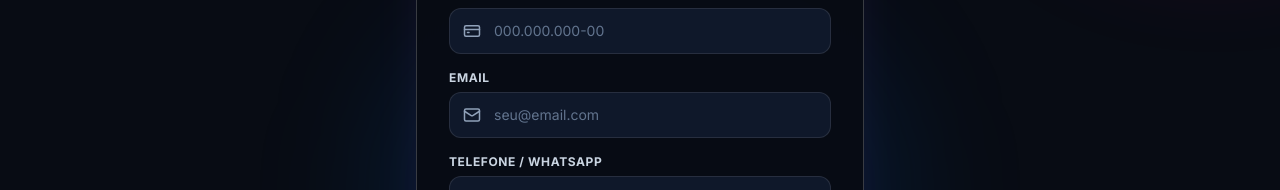
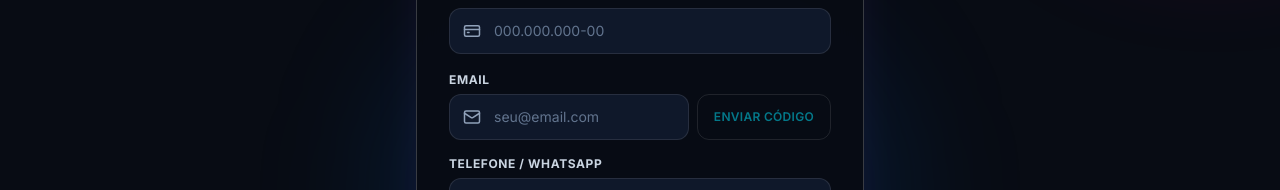
Before and after one commit to iagorlrnc/meuingrss, a Next.js app: page /cliente/autenticacao/cadastro in a window 1280 px wide. Shown: the part 334-524 px from the top of the page. Built offline with nearby package versions, Linux system fonts and the light colour scheme; no server answers.

Commit message:
fix: test send mail

```diff
--- a/src/app/cliente/autenticacao/cadastro/page.tsx
+++ b/src/app/cliente/autenticacao/cadastro/page.tsx
@@ -1,15 +1,29 @@
 'use client';
 
-import { useState } from 'react';
+import { useState, useEffect } from 'react';
 import Link from 'next/link';
 import { usarAutenticacao } from '@/contextos/ContextoAutenticacao';
 import Botao from '@/componentes/ui/Botao';
 import CampoTexto from '@/componentes/ui/CampoTexto';
 import { formatarTelefone, formatarCPF } from '@/lib/utilitarios';
-import { Ticket, Mail, Lock, User, ArrowLeft, CheckCircle, Sparkles, Phone, CreditCard } from 'lucide-react';
+import { criarClienteNavegador } from '@/lib/supabase/cliente';
+import {
+  Ticket,
+  Mail,
+  Lock,
+  User,
+  ArrowLeft,
+  CheckCircle,
+  Sparkles,
+  Phone,
+  CreditCard,
+  KeyRound,
+  ShieldCheck,
+} from 'lucide-react';
 
 export default function PaginaCadastro() {
   const { cadastrar, entrarComGoogle } = usarAutenticacao();
+  const supabase = criarClienteNavegador();
 
   const [nome, setNome] = useState('');
   const [email, setEmail] = useState('');
@@ -17,21 +31,122 @@ export default function PaginaCadastro() {
   const [cpf, setCpf] = useState('');
   const [senha, setSenha] = useState('');
   const [confirmarSenha, setConfirmarSenha] = useState('');
+
+  // Validação de E-mail via Código (OTP)
+  const [codigoEnviado, setCodigoEnviado] = useState(false);
+  const [enviandoCodigo, setEnviandoCodigo] = useState(false);
+  const [codigo, setCodigo] = useState('');
+  const [validandoCodigo, setValidandoCodigo] = useState(false);
+  const [emailVerificado, setEmailVerificado] = useState(false);
+  const [tempoReenvio, setTempoReenvio] = useState(0);
+
   const [erro, setErro] = useState('');
   const [sucesso, setSucesso] = useState(false);
   const [carregando, setCarregando] = useState(false);
+
+  // Contador regressivo para reenviar código
+  useEffect(() => {
+    if (tempoReenvio <= 0) return;
+    const interval = setInterval(() => {
+      setTempoReenvio((prev) => prev - 1);
+    }, 1000);
+    return () => clearInterval(interval);
+  }, [tempoReenvio]);
+
+  async function enviarCodigoValidacao() {
+    setErro('');
+    if (!email || !email.includes('@')) {
+      setErro('Informe um e-mail válido para receber o código.');
+      return;
+    }
+
+    setEnviandoCodigo(true);
+    try {
+      // Tenta enviar o OTP via Supabase Auth
+      const { error } = await supabase.auth.signInWithOtp({
+        email,
+        options: {
+          shouldCreateUser: true,
+        },
+      });
+
+      if (error) {
+        const msg = error.message || '';
+        if (msg.includes('rate limit') || msg.includes('over_email_send_rate_limit') || error.status === 429) {
+          setErro(
+            'Limite de envio de e-mails atingido (SMTP). Aguarde alguns minutos ou certifique-se de que o Custom SMTP está ativado.'
+          );
+        } else if (msg.includes('Error sending confirmation email') || msg.includes('confirmation email') || msg.includes('smtp') || msg.includes('SMTP')) {
+          setErro(
+            'Configuração de e-mail necessária: No painel do Supabase (Authentication -> Email Settings), altere o campo "Sender Email" (Remetente) para o mesmo e-mail/domínio validado no seu provedor (Resend / Brevo).'
+          );
+        } else {
+          setErro(msg);
+        }
+      } else {
+        setCodigoEnviado(true);
+        setTempoReenvio(60);
+      }
+    } catch {
+      setErro('Erro de conexão ao enviar o código de validação.');
+    } finally {
+      setEnviandoCodigo(false);
+    }
+  }
+
+  async function validarCodigoOtp() {
+    setErro('');
+    if (codigo.length < 6) {
+      setErro('Digite o código de 6 dígitos enviado para seu e-mail.');
+      return;
+    }
+
+    setValidandoCodigo(true);
+    try {
+      const { error } = await supabase.auth.verifyOtp({
+        email,
+        token: codigo,
+        type: 'email',
+      });
+
+      if (error) {
+        setErro('Código de verificação inválido ou expirado.');
+      } else {
+        setEmailVerificado(true);
+      }
+    } catch {
+      setErro('Erro de conexão ao validar o código.');
+    } finally {
+      setValidandoCodigo(false);
+    }
+  }
 
   async function aoSubmeter(e: React.FormEvent) {
     e.preventDefault();
     setErro('');
 
+    if (!nome.trim()) {
+      setErro('Por favor, informe seu nome completo.');
+      return;
+    }
+
+    if (!cpf.trim()) {
+      setErro('Por favor, informe seu CPF.');
+      return;
+    }
+
+    if (!email.trim() || !email.includes('@')) {
+      setErro('Por favor, informe um e-mail válido.');
+      return;
+    }
+
     if (senha.length < 6) {
-      setErro('A senha deve ter pelo menos 6 caracteres');
+      setErro('A senha deve ter pelo menos 6 caracteres.');
       return;
     }
 
     if (senha !== confirmarSenha) {
-      setErro('As senhas não coincidem');
+      setErro('As senhas não coincidem.');
       return;
     }
 
@@ -66,9 +181,7 @@ export default function PaginaCadastro() {
             Cadastro realizado!
           </h2>
           <p className="text-sm text-slate-300 mb-6 leading-relaxed">
-            Sua conta foi criada com sucesso!
-            Enviamos um link de confirmação para{' '}
-            <strong className="text-white font-medium">{email}</strong>.
+            Sua conta foi criada e seu e-mail <strong className="text-white font-medium">{email}</strong> foi validado com sucesso!
           </p>
           <Link href="/autenticacao/entrar">
             <Botao variante="festiva" larguraTotal tamanho="lg">
@@ -134,15 +247,82 @@ export default function PaginaCadastro() {
               required
             />
 
+            {/* Campo E-mail + Botão de Envio de Código */}
+            <div className="space-y-2">
+              <div className="flex items-end gap-2">
+                <div className="flex-1">
                   <CampoTexto
                     rotulo="Email"
                     type="email"
                     placeholder="seu@email.com"
                     value={email}
-              onChange={(e) => setEmail((e.target as HTMLInputElement).value)}
+                    onChange={(e) => {
+                      setEmail((e.target as HTMLInputElement).value);
+                      if (emailVerificado) setEmailVerificado(false);
+                      if (codigoEnviado) setCodigoEnviado(false);
+                    }}
                     icone={<Mail size={18} />}
+                    disabled={emailVerificado}
                     required
                   />
+                </div>
+
+                {!emailVerificado && (
+                  <Botao
+                    type="button"
+                    variante="contorno"
+                    tamanho="md"
+                    disabled={enviandoCodigo || tempoReenvio > 0 || !email || !email.includes('@')}
+                    carregando={enviandoCodigo}
+                    onClick={enviarCodigoValidacao}
+                    className="shrink-0 h-[46px] text-xs font-bold whitespace-nowrap px-3 mt-6 border-white/20 hover:border-[#00e5ff]"
+                  >
+                    {tempoReenvio > 0 ? `${tempoReenvio}s` : codigoEnviado ? 'Reenviar' : 'Enviar Código'}
+                  </Botao>
+                )}
+              </div>
+
+              {/* Status de E-mail Verificado */}
+              {emailVerificado && (
+                <div className="flex items-center gap-2 p-2.5 rounded-xl bg-emerald-500/10 border border-emerald-500/30 text-xs font-bold text-emerald-400 animar-entrar-escala">
+                  <ShieldCheck size={16} />
+                  <span>E-mail verificado com sucesso!</span>
+                </div>
+              )}
+
+              {/* Caixa para Digitar e Confirmar Código (OTP) */}
+              {codigoEnviado && !emailVerificado && (
+                <div className="p-3.5 rounded-2xl bg-[#162036] border border-[#00e5ff]/30 space-y-3 animar-entrar-baixo">
+                  <label className="text-xs font-bold text-slate-200 flex items-center gap-1.5">
+                    <KeyRound size={14} className="text-[#00e5ff]" />
+                    Digite o código de 6 dígitos enviado para seu e-mail:
+                  </label>
+
+                  <div className="flex items-center gap-2">
+                    <input
+                      type="text"
+                      maxLength={6}
+                      placeholder="000000"
+                      value={codigo}
+                      onChange={(e) => setCodigo(e.target.value.replace(/\D/g, ''))}
+                      className="w-full bg-[#080c14] border border-white/15 rounded-xl px-4 py-2.5 text-center text-lg font-black font-mono tracking-widest text-white focus:outline-none focus:border-[#00e5ff]"
+                    />
+
+                    <Botao
+                      type="button"
+                      variante="festiva"
+                      tamanho="md"
+                      carregando={validandoCodigo}
+                      disabled={codigo.length < 6 || validandoCodigo}
+                      onClick={validarCodigoOtp}
+                      className="shrink-0 h-[44px] text-xs px-4"
+                    >
+                      Validar
+                    </Botao>
+                  </div>
+                </div>
+              )}
+            </div>
 
             <CampoTexto
               rotulo="Telefone / WhatsApp"
```
Lines whose indentation alone changed are shown as unchanged.
